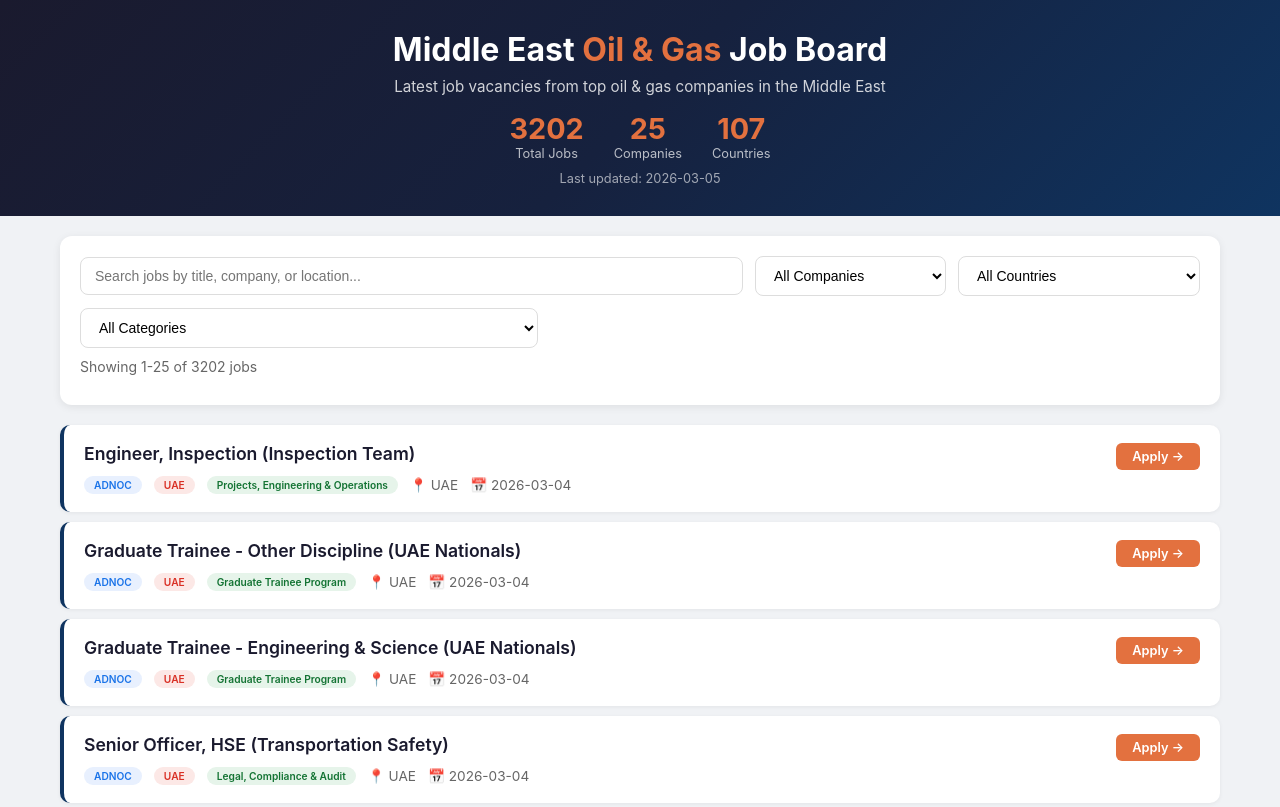
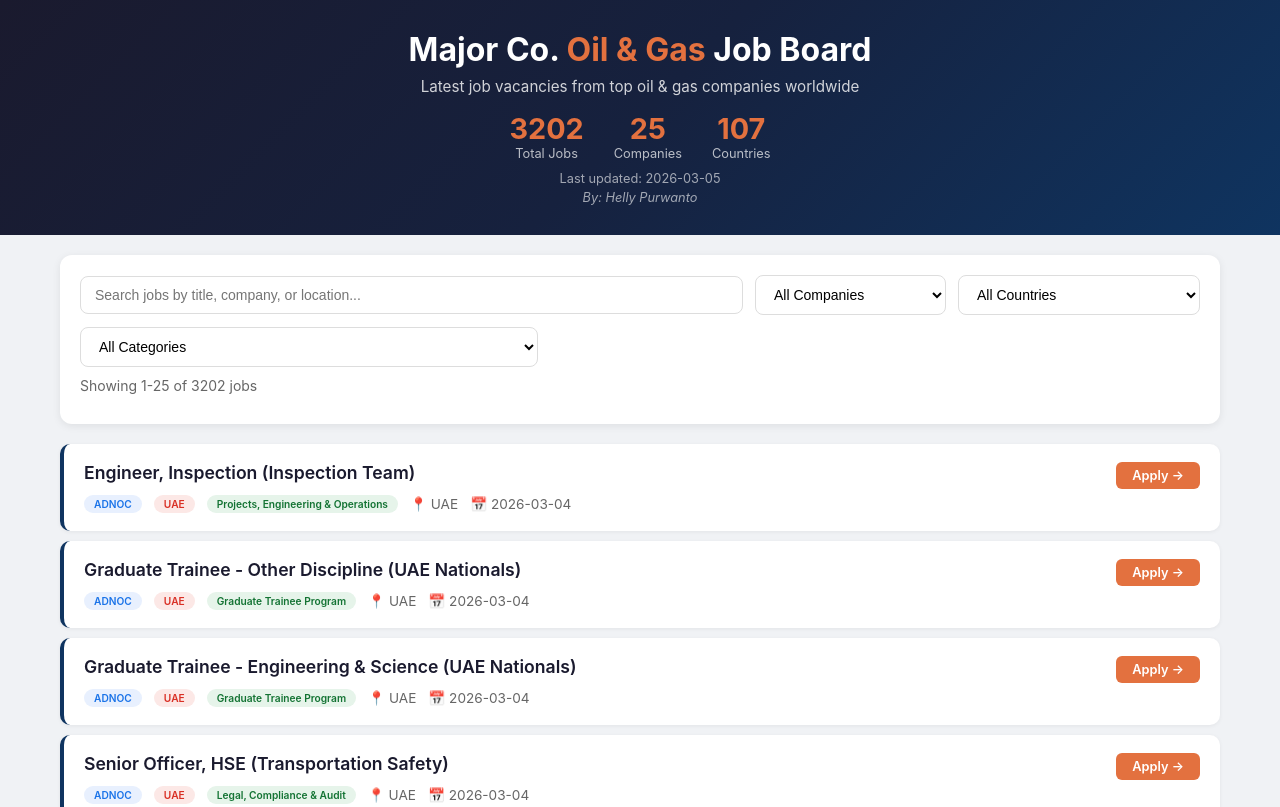
Before and after one commit to illeh69/KerjaAI-oil-gas-me, a plain HTML site: page ME_Oil_Gas_Jobs.html in a window 1280 px wide. Shown: the top 807 px of the page. Drawn offline with Linux system fonts and the light colour scheme.

Commit message:
Rebrand to Major Co. and add author credit
- Changed "Middle East" to "Major Co." in title and header
- Updated subtitle to "worldwide" instead of "in the Middle East"
- Added "By: Helly Purwanto" in italic below Last Updated line

Co-Authored-By: Claude Opus 4.6 <noreply@anthropic.com>

```diff
--- a/ME_Oil_Gas_Jobs.html
+++ b/ME_Oil_Gas_Jobs.html
@@ -3,7 +3,7 @@
 <head>
 <meta charset="UTF-8">
 <meta name="viewport" content="width=device-width, initial-scale=1.0">
-<title>Middle East Oil & Gas Job Board</title>
+<title>Major Co. Oil & Gas Job Board</title>
 <style>
 * { margin:0; padding:0; box-sizing:border-box; }
 body { font-family: -apple-system, BlinkMacSystemFont, 'Segoe UI', Roboto, sans-serif; background:#f0f2f5; color:#1a1a2e; }
@@ -49,14 +49,15 @@ footer { text-align:center; padding:20px; color:#999; font-size:0.8em; }
 </head>
 <body>
 <div class="header">
-<h1>Middle East <span style="color:#E3713F">Oil &amp; Gas</span> Job Board</h1>
-<p>Latest job vacancies from top oil &amp; gas companies in the Middle East</p>
+<h1>Major Co. <span style="color:#E3713F">Oil &amp; Gas</span> Job Board</h1>
+<p>Latest job vacancies from top oil &amp; gas companies worldwide</p>
 <div class="stats">
 <div class="stat"><div class="num">3202</div><div class="label">Total Jobs</div></div>
 <div class="stat"><div class="num">25</div><div class="label">Companies</div></div>
 <div class="stat"><div class="num">107</div><div class="label">Countries</div></div>
 </div>
 <p style="margin-top:10px;opacity:0.6;font-size:0.8em;">Last updated: 2026-03-05</p>
+<p style="margin-top:4px;opacity:0.6;font-size:0.8em;"><em>By: Helly Purwanto</em></p>
 </div>
 
 <div class="container">
```
Also changed, not shown: index.html (+4 -3 lines), job_board_template.html (+4 -3 lines).
